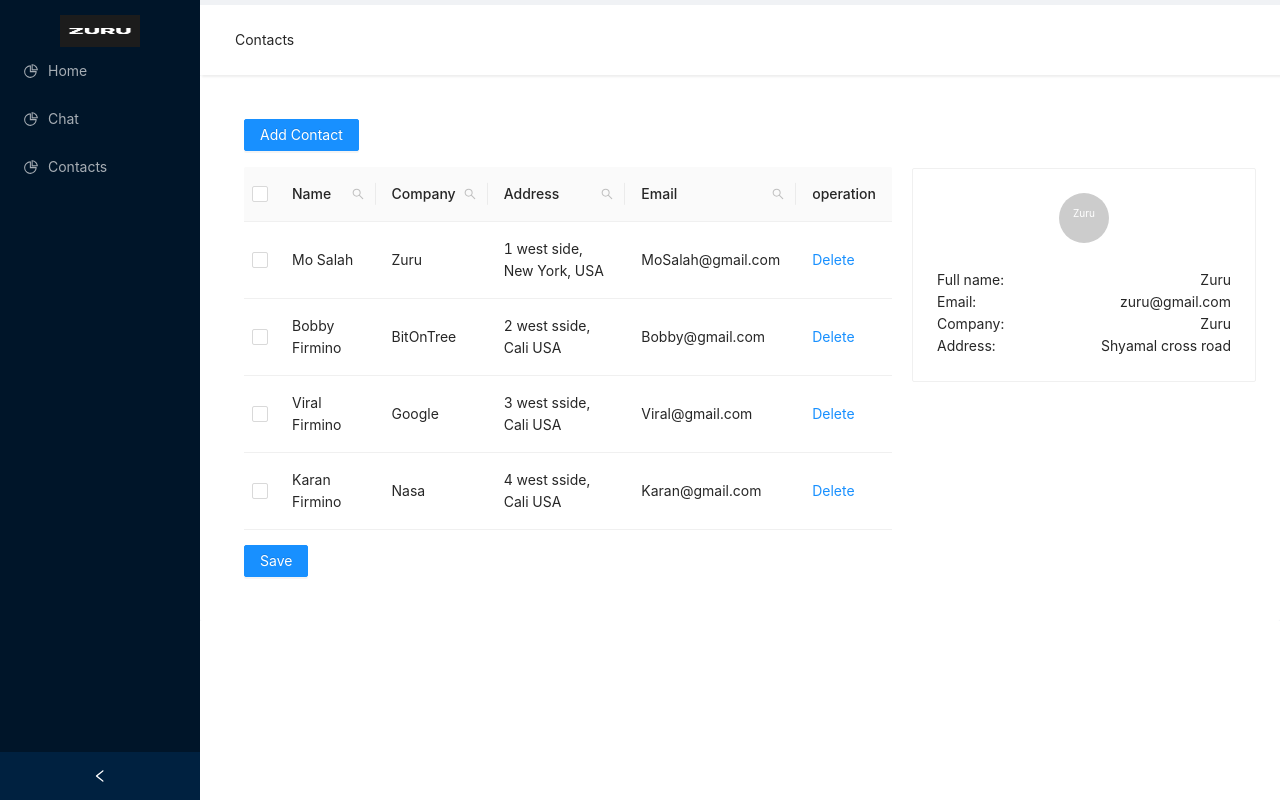
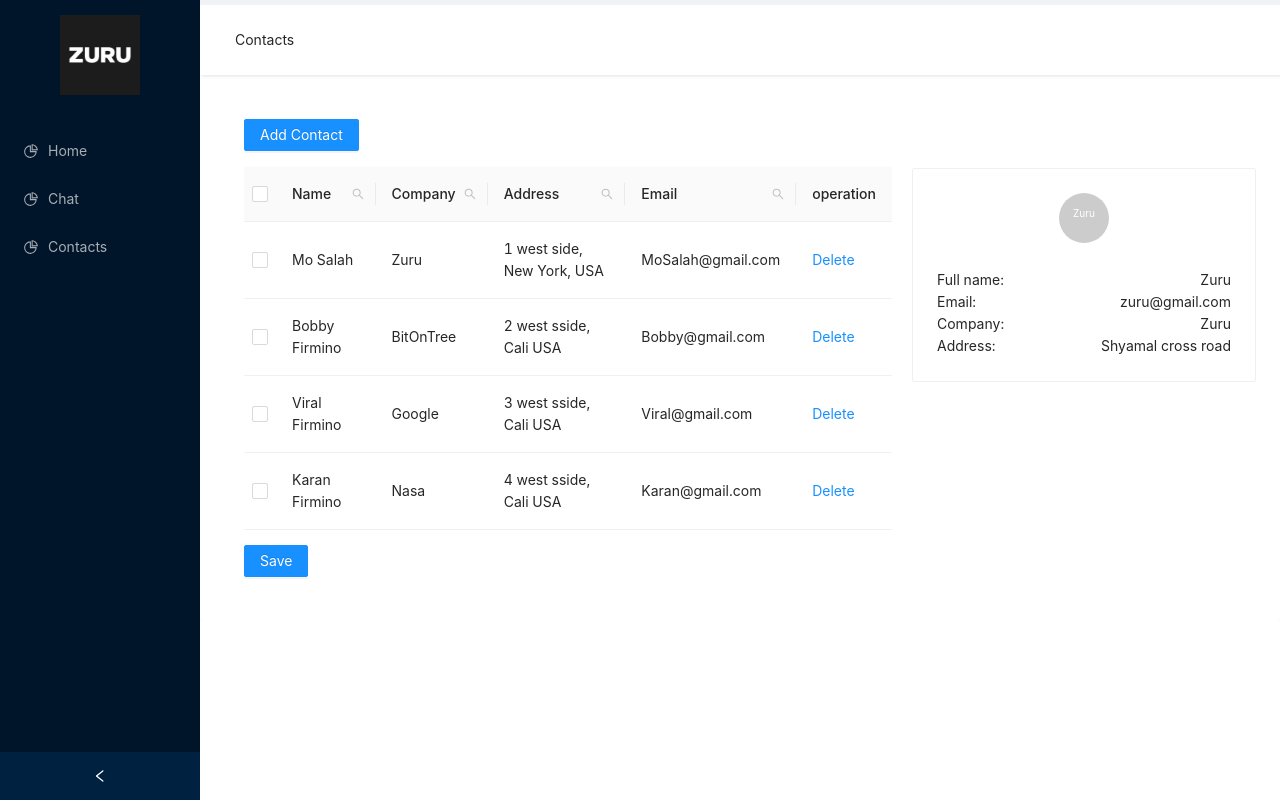
Before and after one commit to mehtasandeep134/zuru-tech, a React (Create React App) app: page / in a window 1280 px wide. Built offline with nearby package versions, Linux system fonts and the light colour scheme.

Commit message:
added css

```diff
--- a/src/components/ContactTable/style.scss
+++ b/src/components/ContactTable/style.scss
@@ -21,6 +21,7 @@
 
 .container {
   display: flex;
+  cursor: pointer;
   justify-content: space-between;
   @media (max-width: 767px) {
     display: block;
--- a/src/layout/index.tsx
+++ b/src/layout/index.tsx
@@ -27,6 +27,7 @@ function MainLayout(props: any) {
         <div className="logo">
           <img src="/logo.jpeg" alt="logo" />
         </div>
+        <div className="slideWrapper">
           <Menu
             theme="dark"
             defaultSelectedKeys={[location.pathname ?? `Chat`]}
@@ -39,6 +40,7 @@ function MainLayout(props: any) {
               </Menu.Item>
             ))}
           </Menu>
+        </div>
       </Sider>
       <Layout className={`site-content-wrapper ${collapsed ? 'ml-80' : 'ml-200'}`}>
         <Header className="site-header">{StaticLabels.header}</Header>
--- a/src/layout/style.scss
+++ b/src/layout/style.scss
@@ -27,6 +27,10 @@
   }
 }
 
+.slideWrapper {
+  margin-top: 5rem;
+}
+
 .logo {
   display: flex;
   justify-content: center;
@@ -34,7 +38,8 @@
   height: 32px;
   margin-top: 15px;
   img {
+    margin-top: 3rem;
     width: 40% !important;
-    height: 100% !important;
+    height: 5rem !important;
   }
 }
```
Lines whose indentation alone changed are shown as unchanged.
